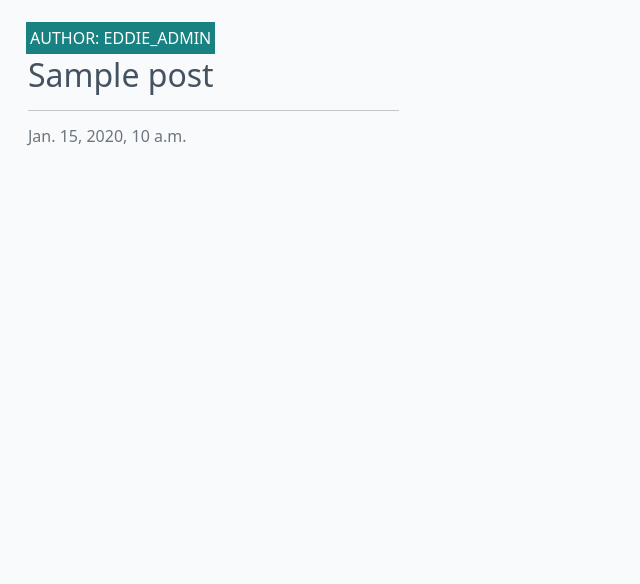
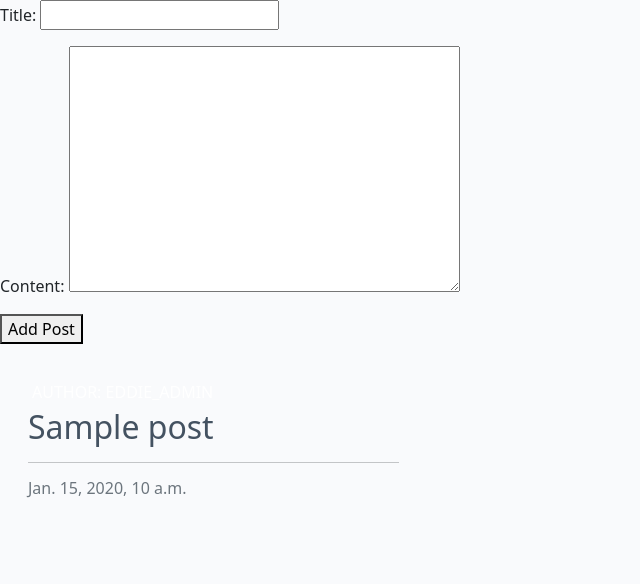
Before and after one commit to EddieCodeHub/Nerd_News, a Django app: page / in a window 1280 px wide. Shown: the part 60-644 px from the top of the page, without its empty margins (0-640 px from the left). Run offline with Django 4.2, Linux system fonts and the light colour scheme; a user stored in the database is signed in; data comes from the database, SQL or seed files in the repository; tables that the repository leaves empty hold one stand-in row (values such as "Sample post").

Commit message:
feat: impliment abilty to post from the homepage as an authenticated user

```diff
--- a/news/forms.py
+++ b/news/forms.py
@@ -1,8 +1,22 @@
-from .models import Comment
 from django import forms
-
+from django.utils.text import slugify
+from .models import Comment, News_Post
 
 class CommentForm(forms.ModelForm):
     class Meta:
         model = Comment
         fields = ('body',)
+
+class NewsPostForm(forms.ModelForm):
+    class Meta:
+        model = News_Post
+        fields = ['title', 'content']  # Removed 'author' from fields
+
+    def save(self, commit=True, user=None):
+        instance = super(NewsPostForm, self).save(commit=False)
+        instance.slug = slugify(instance.title)
+        if user:
+            instance.author = user
+        if commit:
+            instance.save()
+        return instance
--- a/news/models.py
+++ b/news/models.py
@@ -1,6 +1,7 @@
 from django.db import models
 from django.contrib.auth.models import User
-from cloudinary.models import CloudinaryField
+# from cloudinary.models import CloudinaryField
+
 
 STATUS = ((0, "Draft"), (1, "Published"))
 
@@ -9,7 +10,7 @@
     title = models.CharField(max_length=200, unique=True)
     slug = models.SlugField(max_length=200, unique=True)
     author = models.ForeignKey(User, on_delete=models.CASCADE, related_name="News_posts")
-    featured_image = CloudinaryField('image', default='placeholder')
+    # image = CloudinaryField('image')
     content = models.TextField()
     created_on = models.DateTimeField(auto_now_add=True)
     updated_on = models.DateTimeField(auto_now=True)
--- a/news/templates/news/index.html
+++ b/news/templates/news/index.html
@@ -3,6 +3,15 @@
 {% block content %}
 
 <!-- index.html content starts here -->
+<div>
+    {% if user.is_authenticated %}
+    <form method="post" action="{% url 'home' %}">
+        {% csrf_token %}
+        {{ form.as_p }}
+        <button type="submit">Add Post</button>
+    </form>
+    {% endif %}
+</div>
 <div class="container-fluid">
     <div class="row">
 
@@ -14,21 +23,11 @@
                     <div class="card mb-4">
                         <div class="card-body">
                             <div class="image-container">
-                                {% if "placeholder" in post.featured_image.url %}
-                                <img class="card-img-top" src="{% static 'images/default.jpg' %}"
-                                    alt="placeholder image">
-                                {% else %}
-                                <img class="card-img-top" src=" {{ post.featured_image.url }}"
-                                    alt="{{ post.title }}">
-                                {% endif %}
-                                <div class="image-flash">
-                                    <p class="author">Author: {{ News_Post.author }}</p>
-                                </div>
+                                <p class="author">Author: {{ News_Post.author }}</p>
                             </div>
                             <a href="{% url 'post_detail' News_Post.slug %}" class="post-link">
                                 <h2 class="card-title">{{ News_Post.title }}</h2>
                             </a>
-
                             <hr />
                             <p class="card-text text-muted h6">{{ News_Post.created_on }}
                             </p>
@@ -40,7 +39,6 @@
             <div class="row">
                 {% endif %}
                 {% endfor %}
-
             </div>
         </div>
     </div>
--- a/news/templates/news/post_detail.html
+++ b/news/templates/news/post_detail.html
@@ -12,9 +12,7 @@
                 <!-- Post author goes before the | the post's created date goes after -->
                 <p class="post-subtitle">{{ News_Post.author }} | {{ News_Post.created_on }}</p>
             </div>
-            <div class="d-none d-md-block col-md-6 masthead-image">
-                <img src="{% static 'images/default.jpg' %}" class="scale" alt="placeholder">
-            </div>
+
         </div>
     </div>
 </div>
--- a/news/views.py
+++ b/news/views.py
@@ -1,9 +1,9 @@
-from django.shortcuts import render, get_object_or_404, reverse
+from django.shortcuts import render, get_object_or_404, reverse, redirect
 from django.views import generic
 from django.contrib import messages
 from django.http import HttpResponseRedirect
 from .models import News_Post, Comment
-from .forms import CommentForm
+from .forms import CommentForm, NewsPostForm
 
 
 # Create your views here.
@@ -11,6 +11,23 @@
     queryset = News_Post.objects.all()
     template_name = "news/index.html"
     paginate_by = 3
+
+    def get_context_data(self, **kwargs):
+        context = super().get_context_data(**kwargs)
+        context['form'] = NewsPostForm()
+        return context
+
+    def post(self, request, *args, **kwargs):
+        form = NewsPostForm(request.POST)
+        if form.is_valid():
+            post = form.save(commit=False, user=request.user)
+            post.save()
+            messages.add_message(
+                request, messages.SUCCESS,
+                'Post added successfully.'
+            )
+            return redirect('home')
+        return self.get(request, *args, **kwargs)
 
 
 def post_detail(request, slug):
@@ -97,3 +114,19 @@
         messages.add_message(request, messages.ERROR, 'You can only delete your own comments!')
 
     return HttpResponseRedirect(reverse('post_detail', args=[slug]))
+
+def add_post(request):
+    if request.method == "POST":
+        form = NewsPostForm(request.POST)
+        if form.is_valid():
+            post = form.save(commit=False, user=request.user)
+            post.author = request.user
+            post.save()
+            messages.add_message(
+                request, messages.SUCCESS,
+                'Post added successfully.'
+            )
+            return redirect('home')
+        else:
+            print(form.errors)
+    return redirect('home')
```
